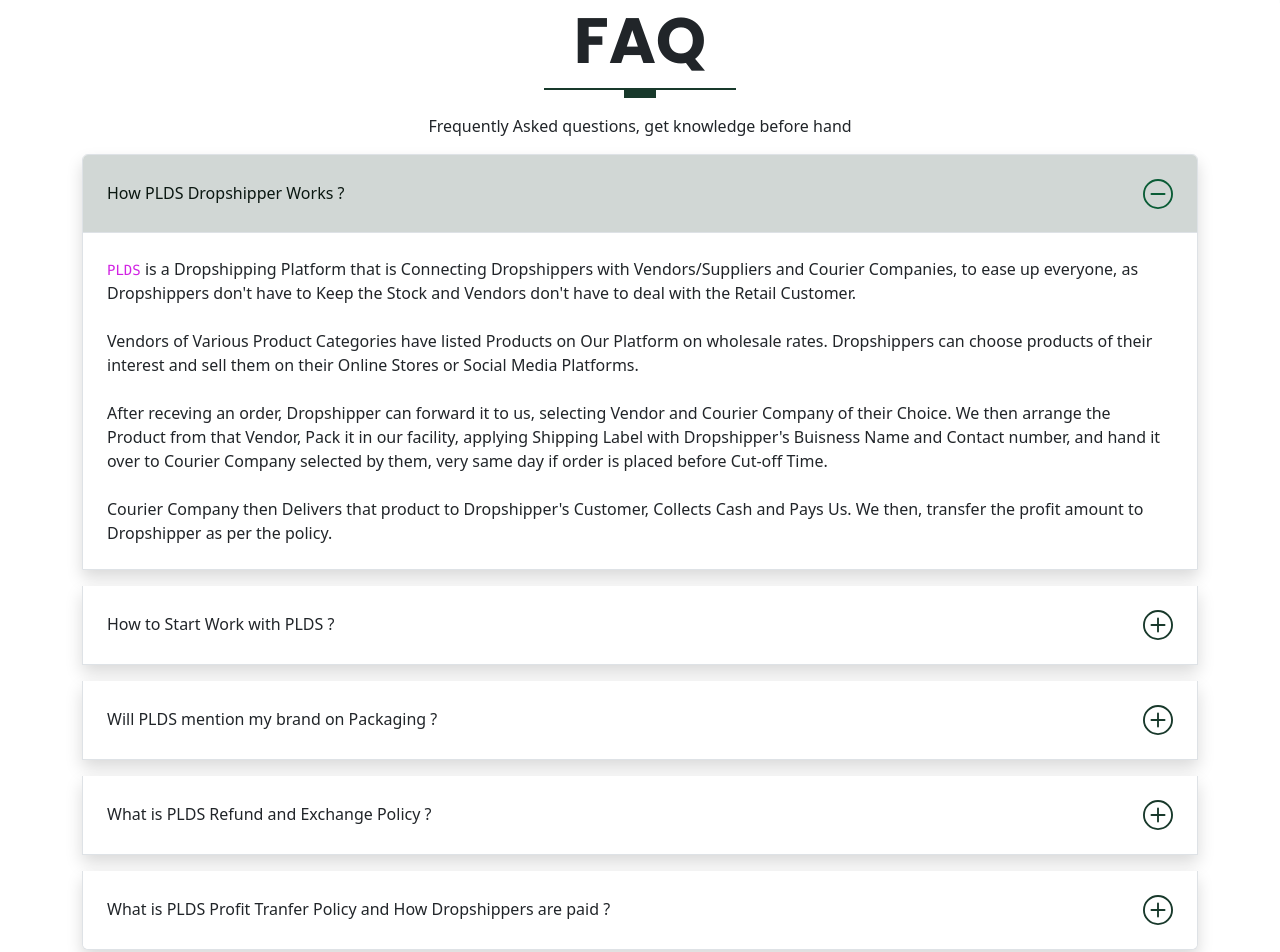
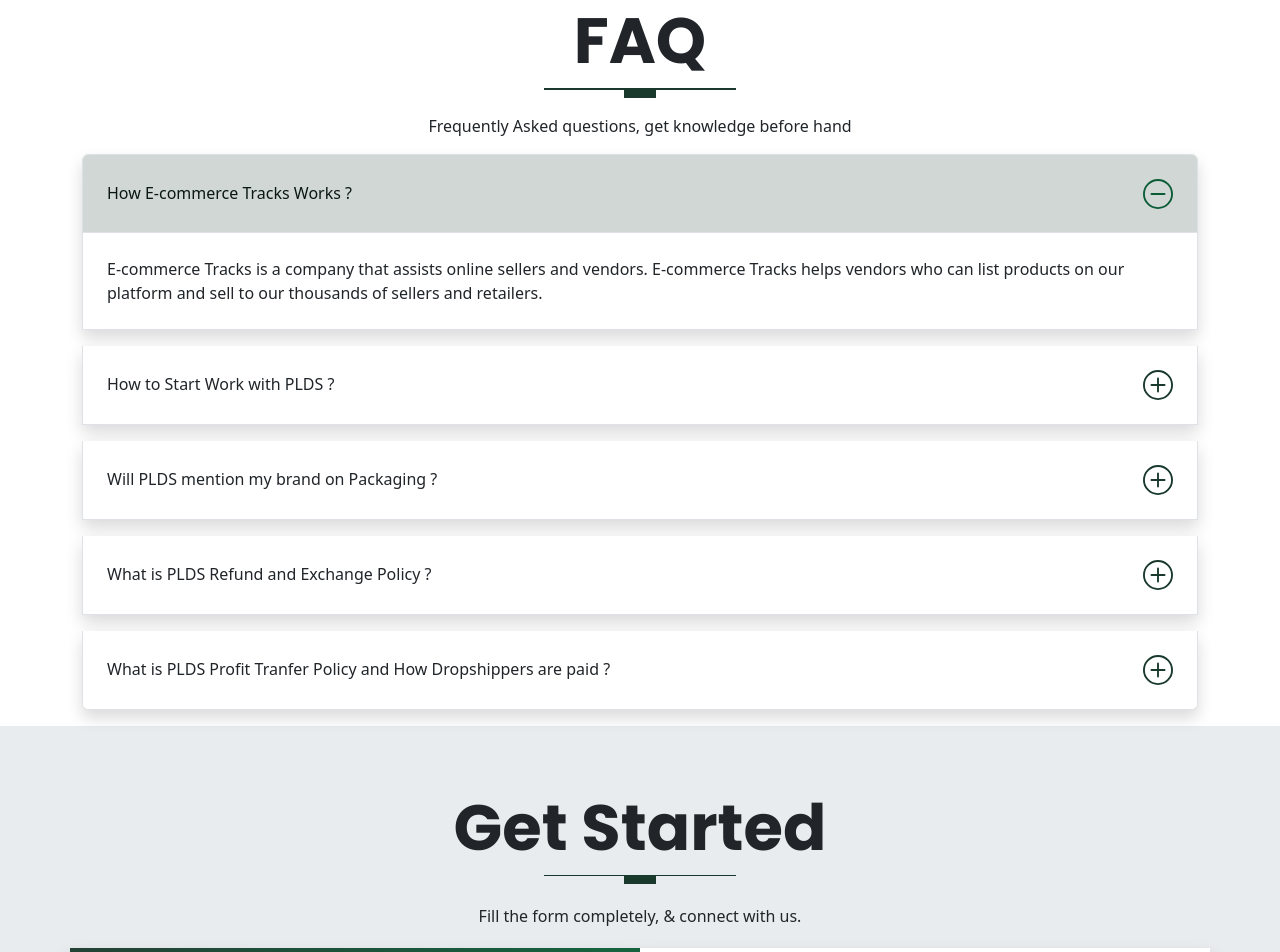
Before and after one commit to Waleed-Web-2000/ect, a website: page index.html in a window 1280 px wide. Shown: the part 4124-5076 px from the top of the page. Drawn offline with Linux system fonts and the light colour scheme.

Commit message:
Update index.html

```diff
--- a/index.html
+++ b/index.html
@@ -348,28 +348,12 @@
               <div class="accordion-item mb-3 shadow">
                 <h2 class="accordion-header" id="headingOne">
                   <button class="accordion-button" type="button" data-bs-toggle="collapse" data-bs-target="#collapseOne" aria-expanded="true" aria-controls="collapseOne">
-                    How PLDS Dropshipper Works ?
+                    How E-commerce Tracks Works ?
                   </button>
                 </h2>
                 <div id="collapseOne" class="accordion-collapse collapse show" aria-labelledby="headingOne" data-bs-parent="#accordionExample">
                   <div class="accordion-body">
-                        <code>PLDS</code> is a Dropshipping Platform that is Connecting
-                        Dropshippers with Vendors/Suppliers
-                        and Courier Companies, to ease up everyone, as Dropshippers
-                        don't have to Keep the Stock and Vendors don't have to deal with the
-                        Retail Customer.<br><br>
-
-                        Vendors of Various Product Categories have listed Products on Our Platform on wholesale rates.
-                        Dropshippers can choose
-                        products of their interest and sell them on their Online Stores or Social Media Platforms.<br><br>
-
-                        After receving an order, Dropshipper can forward it to us, selecting Vendor and Courier
-                        Company of their Choice. We then arrange the Product from that Vendor, Pack it in our facility,
-                        applying Shipping Label with Dropshipper's Buisness Name and Contact number, and hand it
-                        over to Courier Company selected by them, very same day if order is placed before Cut-off Time.<br><br>
-
-                        Courier Company then Delivers that product to Dropshipper's Customer, Collects Cash and Pays Us. We then,
-                        transfer the profit amount to Dropshipper as per the policy.
+                        E-commerce Tracks is a company that assists online sellers and vendors. E-commerce Tracks helps vendors who can list products on our platform and sell to our thousands of sellers and retailers.
                   </div>
                 </div>
               </div>
```
